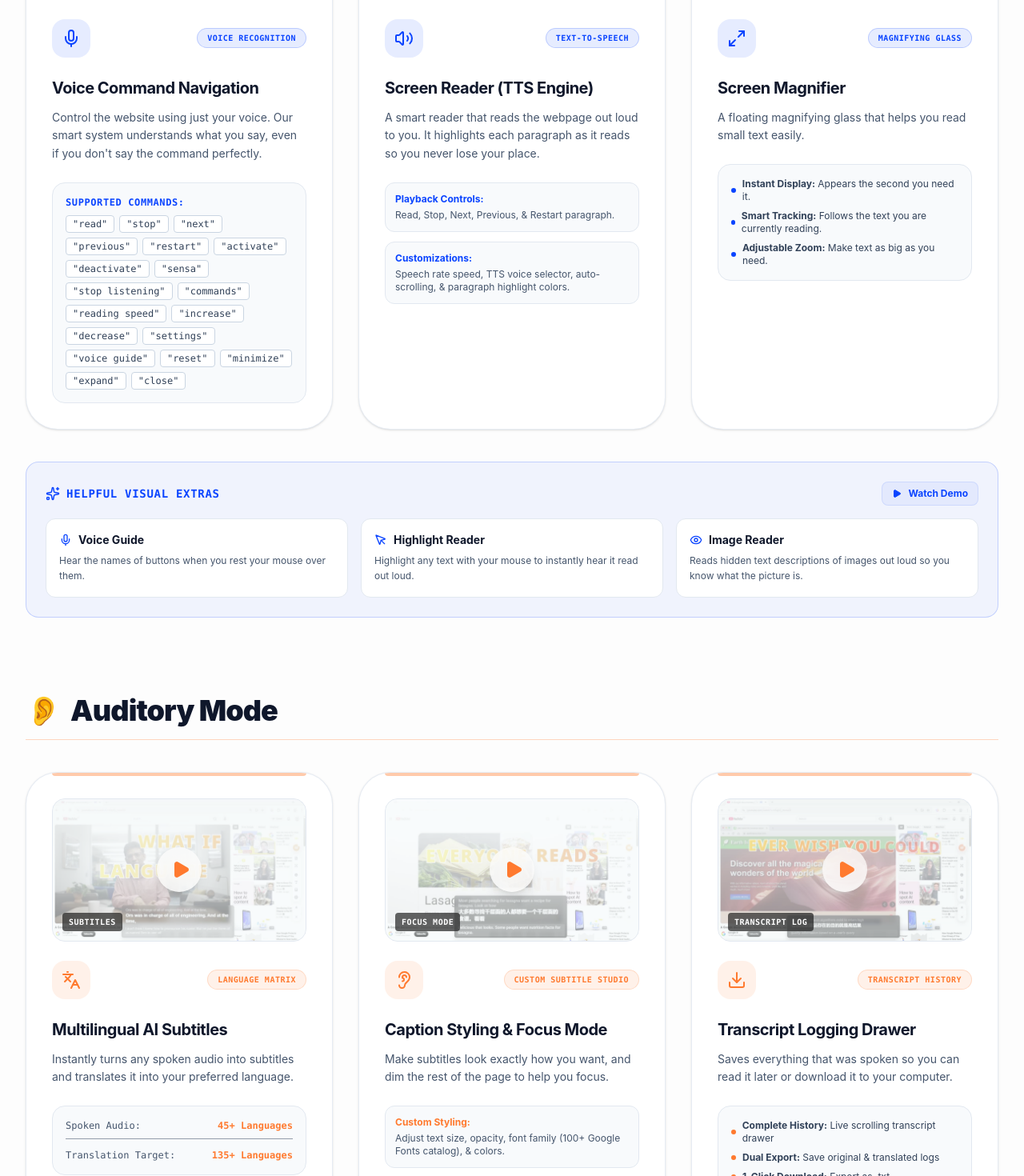
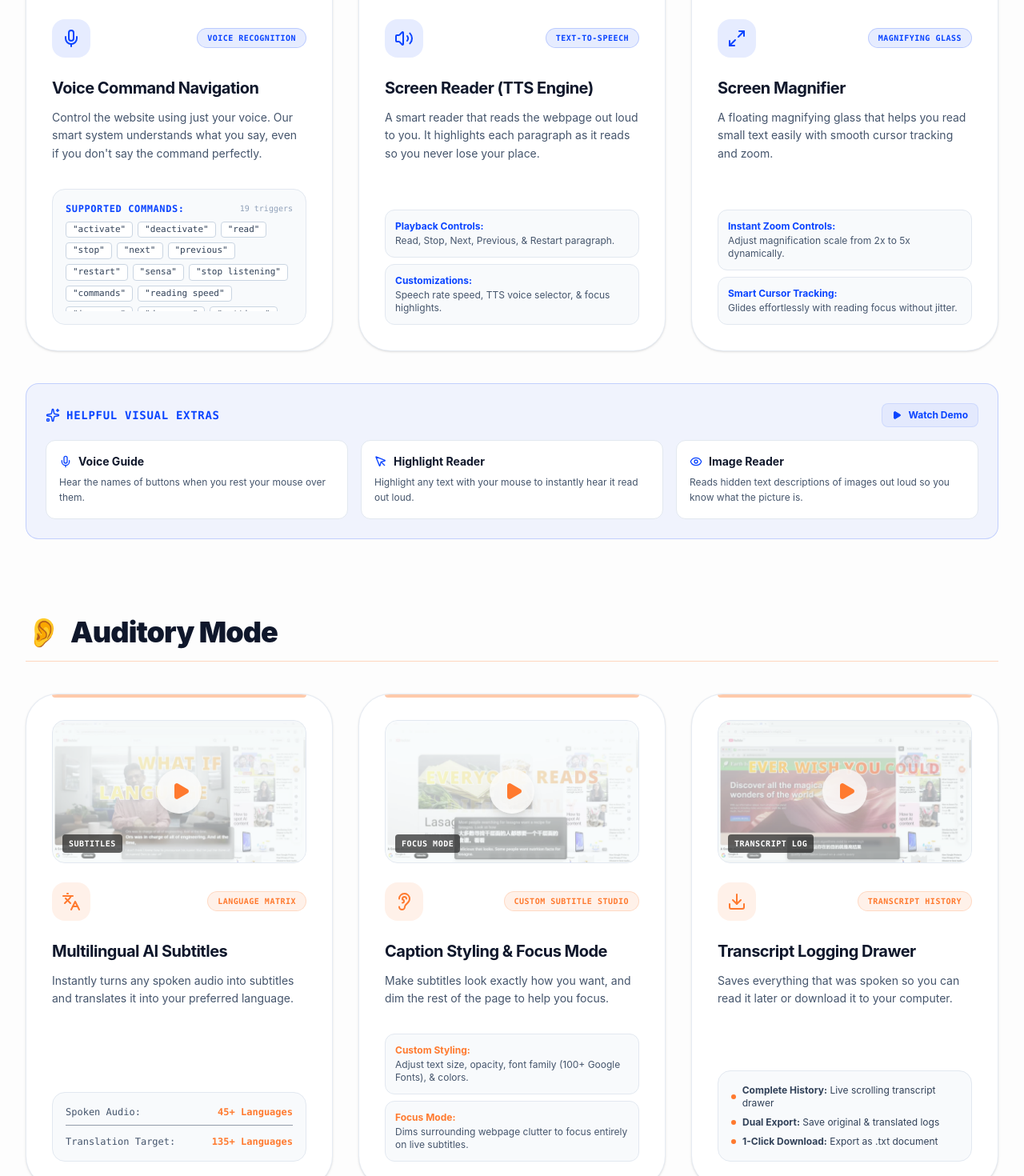
Before and after one commit to bulsu-kdlantolin/sensa-website, a React (Vite) app: page / in a window 1280 px wide. Shown: the part 3460-4930 px from the top of the page at 80% size. Built offline with nearby package versions, Linux system fonts and the light colour scheme.

Commit message:
style: rebalance feature cards layout and prioritize activate/deactivate commands

```diff
--- a/src/components/FeaturesSection.tsx
+++ b/src/components/FeaturesSection.tsx
@@ -138,17 +138,18 @@ export default function FeaturesSection({ isDark }: FeaturesSectionProps) {
             {/* Card 1: Voice Command Navigation */}
             <article
               onMouseEnter={playCardHoverSound}
-              className={`group border rounded-[2.5rem] p-6 md:p-8 flex flex-col justify-between transition-all duration-500 hover:scale-[1.02] relative overflow-hidden ${isDark
+              className={`group border rounded-[2.5rem] p-6 md:p-8 flex flex-col justify-between transition-all duration-500 hover:scale-[1.02] relative overflow-hidden h-full ${isDark
                   ? 'bg-[#161618] border-slate-800 hover:border-[#0A44FF]/70 hover:shadow-[0_0_35px_rgba(10,68,255,0.2)]'
                   : 'bg-white border-slate-200/80 shadow-sm hover:border-[#0A44FF]/50 hover:shadow-[0_12px_35px_rgba(10,68,255,0.12)]'
                 }`}
             >
               <div className="absolute top-0 left-8 right-8 h-1 rounded-b-full bg-[#0A44FF] opacity-40 group-hover:opacity-100 transition-opacity duration-300" />
-              <div>
+
+              <div className="flex flex-col flex-1">
                 <WatchDemoThumbnail onClick={() => setActiveVideo({src: '/assets/clips/voice-nav.mp4', title: 'Voice Command Navigation', theme: 'visual'})} poster="/assets/clips/posters/voice.jpg" theme="visual" isDark={isDark} label="Voice Navigation" />
                 <div className="flex items-center justify-between mb-6">
                   <div className="w-12 h-12 rounded-2xl bg-[#0A44FF]/10 text-[#0A44FF] dark:text-[#6AA2FF] flex items-center justify-center shrink-0">
-                    <Mic size={24}  aria-hidden="true"/>
+                    <Mic size={24} aria-hidden="true"/>
                   </div>
                   <span className="px-3 py-1 rounded-full text-[10px] font-mono font-bold border bg-[#0A44FF]/10 text-[#0A44FF] dark:text-[#6AA2FF] border-[#0A44FF]/20 uppercase tracking-wider">
                     Voice Recognition
@@ -160,20 +161,25 @@ export default function FeaturesSection({ isDark }: FeaturesSectionProps) {
                 <p className={`text-sm leading-relaxed mb-6 ${isDark ? 'text-slate-400' : 'text-slate-600'}`}>
                   Control the website using just your voice. Our smart system understands what you say, even if you don't say the command perfectly.
                 </p>
+              </div>
 
+              <div className="mt-auto pt-2">
                 <div className={`p-4 rounded-2xl border ${isDark ? 'bg-black/40 border-slate-800' : 'bg-slate-50 border-slate-200'}`}>
-                  <span className="text-xs font-mono font-bold text-[#0A44FF] dark:text-[#6AA2FF] uppercase tracking-wider block mb-2">
+                  <div className="flex items-center justify-between mb-2">
+                    <span className="text-xs font-mono font-bold text-[#0A44FF] dark:text-[#6AA2FF] uppercase tracking-wider">
                       Supported Commands:
                     </span>
-                  <div className="flex flex-wrap gap-1.5 font-mono text-xs">
+                    <span className="text-[10px] font-mono text-slate-400">19 triggers</span>
+                  </div>
+                  <div className="flex flex-wrap gap-1.5 font-mono text-xs max-h-28 overflow-y-auto pr-1">
                     {[
+                      '"activate"',
+                      '"deactivate"',
                       '"read"',
                       '"stop"',
                       '"next"',
                       '"previous"',
                       '"restart"',
-                      '"activate"',
-                      '"deactivate"',
                       '"sensa"',
                       '"stop listening"',
                       '"commands"',
@@ -187,7 +193,7 @@ export default function FeaturesSection({ isDark }: FeaturesSectionProps) {
                       '"expand"',
                       '"close"',
                     ].map((cmd, i) => (
-                      <span key={i} className={`px-2 py-0.5 rounded border ${isDark ? 'bg-slate-900 border-slate-700 text-slate-300' : 'bg-white border-slate-300 text-slate-700'}`}>
+                      <span key={i} className={`px-2 py-0.5 rounded border text-[11px] ${isDark ? 'bg-slate-900 border-slate-700 text-slate-300' : 'bg-white border-slate-300 text-slate-700'}`}>
                         {cmd}
                       </span>
                     ))}
@@ -199,17 +205,18 @@ export default function FeaturesSection({ isDark }: FeaturesSectionProps) {
             {/* Card 2: Screen Reader (Text-to-Speech) */}
             <article
               onMouseEnter={playCardHoverSound}
-              className={`group border rounded-[2.5rem] p-6 md:p-8 flex flex-col justify-between transition-all duration-500 hover:scale-[1.02] relative overflow-hidden ${isDark
+              className={`group border rounded-[2.5rem] p-6 md:p-8 flex flex-col justify-between transition-all duration-500 hover:scale-[1.02] relative overflow-hidden h-full ${isDark
                   ? 'bg-[#161618] border-slate-800 hover:border-[#0A44FF]/70 hover:shadow-[0_0_35px_rgba(10,68,255,0.2)]'
                   : 'bg-white border-slate-200/80 shadow-sm hover:border-[#0A44FF]/50 hover:shadow-[0_12px_35px_rgba(10,68,255,0.12)]'
                 }`}
             >
               <div className="absolute top-0 left-8 right-8 h-1 rounded-b-full bg-[#0A44FF] opacity-40 group-hover:opacity-100 transition-opacity duration-300" />
-              <div>
+
+              <div className="flex flex-col flex-1">
                 <WatchDemoThumbnail onClick={() => setActiveVideo({src: '/assets/clips/screen-reader.mp4', title: 'Screen Reader (TTS Engine)', theme: 'visual'})} poster="/assets/clips/posters/reader.jpg" theme="visual" isDark={isDark} label="Screen Reader" />
                 <div className="flex items-center justify-between mb-6">
                   <div className="w-12 h-12 rounded-2xl bg-[#0A44FF]/10 text-[#0A44FF] dark:text-[#6AA2FF] flex items-center justify-center shrink-0">
-                    <Volume2 size={24}  aria-hidden="true"/>
+                    <Volume2 size={24} aria-hidden="true"/>
                   </div>
                   <span className="px-3 py-1 rounded-full text-[10px] font-mono font-bold border bg-[#0A44FF]/10 text-[#0A44FF] dark:text-[#6AA2FF] border-[#0A44FF]/20 uppercase tracking-wider">
                     Text-to-Speech
@@ -221,16 +228,16 @@ export default function FeaturesSection({ isDark }: FeaturesSectionProps) {
                 <p className={`text-sm leading-relaxed mb-6 ${isDark ? 'text-slate-400' : 'text-slate-600'}`}>
                   A smart reader that reads the webpage out loud to you. It highlights each paragraph as it reads so you never lose your place.
                 </p>
+              </div>
 
-                <div className="space-y-3 text-xs">
+              <div className="mt-auto pt-2 space-y-2 text-xs">
                 <div className={`p-3 rounded-xl border ${isDark ? 'bg-black/40 border-slate-800' : 'bg-slate-50 border-slate-200'}`}>
-                    <span className="font-bold text-[#0A44FF] dark:text-[#6AA2FF] block mb-1">Playback Controls:</span>
+                  <span className="font-bold text-[#0A44FF] dark:text-[#6AA2FF] block mb-0.5">Playback Controls:</span>
                   <p className={`m-0 ${isDark ? 'text-slate-400' : 'text-slate-600'}`}>Read, Stop, Next, Previous, & Restart paragraph.</p>
                 </div>
                 <div className={`p-3 rounded-xl border ${isDark ? 'bg-black/40 border-slate-800' : 'bg-slate-50 border-slate-200'}`}>
-                    <span className="font-bold text-[#0A44FF] dark:text-[#6AA2FF] block mb-1">Customizations:</span>
-                    <p className={`m-0 ${isDark ? 'text-slate-400' : 'text-slate-600'}`}>Speech rate speed, TTS voice selector, auto-scrolling, & paragraph highlight colors.</p>
-                  </div>
+                  <span className="font-bold text-[#0A44FF] dark:text-[#6AA2FF] block mb-0.5">Customizations:</span>
+                  <p className={`m-0 ${isDark ? 'text-slate-400' : 'text-slate-600'}`}>Speech rate speed, TTS voice selector, & focus highlights.</p>
                 </div>
               </div>
             </article>
@@ -238,17 +245,18 @@ export default function FeaturesSection({ isDark }: FeaturesSectionProps) {
             {/* Card 3: Screen Magnifier */}
             <article
               onMouseEnter={playCardHoverSound}
-              className={`group border rounded-[2.5rem] p-6 md:p-8 flex flex-col justify-between transition-all duration-500 hover:scale-[1.02] relative overflow-hidden ${isDark
+              className={`group border rounded-[2.5rem] p-6 md:p-8 flex flex-col justify-between transition-all duration-500 hover:scale-[1.02] relative overflow-hidden h-full ${isDark
                   ? 'bg-[#161618] border-slate-800 hover:border-[#0A44FF]/70 hover:shadow-[0_0_35px_rgba(10,68,255,0.2)]'
                   : 'bg-white border-slate-200/80 shadow-sm hover:border-[#0A44FF]/50 hover:shadow-[0_12px_35px_rgba(10,68,255,0.12)]'
                 }`}
             >
               <div className="absolute top-0 left-8 right-8 h-1 rounded-b-full bg-[#0A44FF] opacity-40 group-hover:opacity-100 transition-opacity duration-300" />
-              <div>
+
+              <div className="flex flex-col flex-1">
                 <WatchDemoThumbnail onClick={() => setActiveVideo({src: '/assets/clips/magnifier.mp4', title: 'Screen Magnifier', theme: 'visual'})} poster="/assets/clips/posters/magnifier.jpg" theme="visual" isDark={isDark} label="Magnifier" />
                 <div className="flex items-center justify-between mb-6">
                   <div className="w-12 h-12 rounded-2xl bg-[#0A44FF]/10 text-[#0A44FF] dark:text-[#6AA2FF] flex items-center justify-center shrink-0">
-                    <Maximize2 size={24}  aria-hidden="true"/>
+                    <Maximize2 size={24} aria-hidden="true"/>
                   </div>
                   <span className="px-3 py-1 rounded-full text-[10px] font-mono font-bold border bg-[#0A44FF]/10 text-[#0A44FF] dark:text-[#6AA2FF] border-[#0A44FF]/20 uppercase tracking-wider">
                     Magnifying Glass
@@ -258,24 +266,18 @@ export default function FeaturesSection({ isDark }: FeaturesSectionProps) {
                   Screen Magnifier
                 </h4>
                 <p className={`text-sm leading-relaxed mb-6 ${isDark ? 'text-slate-400' : 'text-slate-600'}`}>
-                  A floating magnifying glass that helps you read small text easily.
+                  A floating magnifying glass that helps you read small text easily with smooth cursor tracking and zoom.
                 </p>
+              </div>
 
-                <div className={`p-4 rounded-2xl border ${isDark ? 'bg-black/40 border-slate-800' : 'bg-slate-50 border-slate-200'}`}>
-                  <ul className="space-y-2 text-xs m-0 p-0 list-none">
-                    <li className="flex items-center gap-2">
-                      <span className="w-1.5 h-1.5 rounded-full bg-[#0A44FF]" />
-                      <span className={isDark ? 'text-slate-300' : 'text-slate-700'}><strong>Instant Display:</strong> Appears the second you need it.</span>
-                    </li>
-                    <li className="flex items-center gap-2">
-                      <span className="w-1.5 h-1.5 rounded-full bg-[#0A44FF]" />
-                      <span className={isDark ? 'text-slate-300' : 'text-slate-700'}><strong>Smart Tracking:</strong> Follows the text you are currently reading.</span>
-                    </li>
-                    <li className="flex items-center gap-2">
-                      <span className="w-1.5 h-1.5 rounded-full bg-[#0A44FF]" />
-                      <span className={isDark ? 'text-slate-300' : 'text-slate-700'}><strong>Adjustable Zoom:</strong> Make text as big as you need.</span>
-                    </li>
-                  </ul>
+              <div className="mt-auto pt-2 space-y-2 text-xs">
+                <div className={`p-3 rounded-xl border ${isDark ? 'bg-black/40 border-slate-800' : 'bg-slate-50 border-slate-200'}`}>
+                  <span className="font-bold text-[#0A44FF] dark:text-[#6AA2FF] block mb-0.5">Instant Zoom Controls:</span>
+                  <p className={`m-0 ${isDark ? 'text-slate-400' : 'text-slate-600'}`}>Adjust magnification scale from 2x to 5x dynamically.</p>
+                </div>
+                <div className={`p-3 rounded-xl border ${isDark ? 'bg-black/40 border-slate-800' : 'bg-slate-50 border-slate-200'}`}>
+                  <span className="font-bold text-[#0A44FF] dark:text-[#6AA2FF] block mb-0.5">Smart Cursor Tracking:</span>
+                  <p className={`m-0 ${isDark ? 'text-slate-400' : 'text-slate-600'}`}>Glides effortlessly with reading focus without jitter.</p>
                 </div>
               </div>
             </article>
@@ -354,17 +356,18 @@ export default function FeaturesSection({ isDark }: FeaturesSectionProps) {
             {/* Card 1: Multilingual Language Engine */}
             <article
               onMouseEnter={playCardHoverSound}
-              className={`group border rounded-[2.5rem] p-6 md:p-8 flex flex-col justify-between transition-all duration-500 hover:scale-[1.02] relative overflow-hidden ${isDark
+              className={`group border rounded-[2.5rem] p-6 md:p-8 flex flex-col justify-between transition-all duration-500 hover:scale-[1.02] relative overflow-hidden h-full ${isDark
                   ? 'bg-[#161618] border-slate-800 hover:border-[#FF7A2F]/70 hover:shadow-[0_0_35px_rgba(255,122,47,0.2)]'
                   : 'bg-white border-slate-200/80 shadow-sm hover:border-[#FF7A2F]/50 hover:shadow-[0_12px_35px_rgba(255,122,47,0.12)]'
                 }`}
             >
               <div className="absolute top-0 left-8 right-8 h-1 rounded-b-full bg-[#FF7A2F] opacity-40 group-hover:opacity-100 transition-opacity duration-300" />
-              <div>
+
+              <div className="flex flex-col flex-1">
                 <WatchDemoThumbnail onClick={() => setActiveVideo({src: '/assets/clips/subtitles.mp4', title: 'Multilingual AI Subtitles', theme: 'auditory'})} poster="/assets/clips/posters/subtitles.jpg" theme="auditory" isDark={isDark} label="Subtitles" />
                 <div className="flex items-center justify-between mb-6">
                   <div className="w-12 h-12 rounded-2xl bg-[#FF7A2F]/10 text-[#FF7A2F] dark:text-[#FFC09B] flex items-center justify-center shrink-0">
-                    <Languages size={24}  aria-hidden="true"/>
+                    <Languages size={24} aria-hidden="true"/>
                   </div>
                   <span className="px-3 py-1 rounded-full text-[10px] font-mono font-bold border bg-[#FF7A2F]/10 text-[#FF7A2F] dark:text-[#FFC09B] border-[#FF7A2F]/20 uppercase tracking-wider">
                     Language Matrix
@@ -376,7 +379,9 @@ export default function FeaturesSection({ isDark }: FeaturesSectionProps) {
                 <p className={`text-sm leading-relaxed mb-6 ${isDark ? 'text-slate-400' : 'text-slate-600'}`}>
                   Instantly turns any spoken audio into subtitles and translates it into your preferred language.
                 </p>
+              </div>
 
+              <div className="mt-auto pt-2">
                 <div className={`p-4 rounded-2xl border ${isDark ? 'bg-black/40 border-slate-800' : 'bg-slate-50 border-slate-200'}`}>
                   <div className="space-y-3 text-xs font-mono">
                     <div className="flex justify-between items-center pb-2 border-b border-slate-700/50">
@@ -395,17 +400,18 @@ export default function FeaturesSection({ isDark }: FeaturesSectionProps) {
             {/* Card 2: Caption Styling & Focus Mode */}
             <article
               onMouseEnter={playCardHoverSound}
-              className={`group border rounded-[2.5rem] p-6 md:p-8 flex flex-col justify-between transition-all duration-500 hover:scale-[1.02] relative overflow-hidden ${isDark
+              className={`group border rounded-[2.5rem] p-6 md:p-8 flex flex-col justify-between transition-all duration-500 hover:scale-[1.02] relative overflow-hidden h-full ${isDark
                   ? 'bg-[#161618] border-slate-800 hover:border-[#FF7A2F]/70 hover:shadow-[0_0_35px_rgba(255,122,47,0.2)]'
                   : 'bg-white border-slate-200/80 shadow-sm hover:border-[#FF7A2F]/50 hover:shadow-[0_12px_35px_rgba(255,122,47,0.12)]'
                 }`}
             >
               <div className="absolute top-0 left-8 right-8 h-1 rounded-b-full bg-[#FF7A2F] opacity-40 group-hover:opacity-100 transition-opacity duration-300" />
-              <div>
+
+              <div className="flex flex-col flex-1">
                 <WatchDemoThumbnail onClick={() => setActiveVideo({src: '/assets/clips/focus.mp4', title: 'Caption Styling & Focus Mode', theme: 'auditory'})} poster="/assets/clips/posters/focus.jpg" theme="auditory" isDark={isDark} label="Focus Mode" />
                 <div className="flex items-center justify-between mb-6">
                   <div className="w-12 h-12 rounded-2xl bg-[#FF7A2F]/10 text-[#FF7A2F] dark:text-[#FFC09B] flex items-center justify-center shrink-0">
-                    <Ear size={24}  aria-hidden="true"/>
+                    <Ear size={24} aria-hidden="true"/>
                   </div>
                   <span className="px-3 py-1 rounded-full text-[10px] font-mono font-bold border bg-[#FF7A2F]/10 text-[#FF7A2F] dark:text-[#FFC09B] border-[#FF7A2F]/20 uppercase tracking-wider">
                     Custom Subtitle Studio
@@ -417,16 +423,16 @@ export default function FeaturesSection({ isDark }: FeaturesSectionProps) {
                 <p className={`text-sm leading-relaxed mb-6 ${isDark ? 'text-slate-400' : 'text-slate-600'}`}>
                   Make subtitles look exactly how you want, and dim the rest of the page to help you focus.
                 </p>
+              </div>
 
-                <div className="space-y-3 text-xs">
+              <div className="mt-auto pt-2 space-y-2 text-xs">
                 <div className={`p-3 rounded-xl border ${isDark ? 'bg-black/40 border-slate-800' : 'bg-slate-50 border-slate-200'}`}>
-                    <span className="font-bold text-[#FF7A2F] dark:text-[#FFC09B] block mb-1">Custom Styling:</span>
-                    <p className={`m-0 ${isDark ? 'text-slate-400' : 'text-slate-600'}`}>Adjust text size, opacity, font family (100+ Google Fonts catalog), & colors.</p>
+                  <span className="font-bold text-[#FF7A2F] dark:text-[#FFC09B] block mb-0.5">Custom Styling:</span>
+                  <p className={`m-0 ${isDark ? 'text-slate-400' : 'text-slate-600'}`}>Adjust text size, opacity, font family (100+ Google Fonts), & colors.</p>
                 </div>
                 <div className={`p-3 rounded-xl border ${isDark ? 'bg-black/40 border-slate-800' : 'bg-slate-50 border-slate-200'}`}>
-                    <span className="font-bold text-[#FF7A2F] dark:text-[#FFC09B] block mb-1">Focus Mode:</span>
-                    <p className={`m-0 ${isDark ? 'text-slate-400' : 'text-slate-600'}`}>Dims surrounding webpage clutter to focus entirely on live audio subtitles.</p>
-                  </div>
+                  <span className="font-bold text-[#FF7A2F] dark:text-[#FFC09B] block mb-0.5">Focus Mode:</span>
+                  <p className={`m-0 ${isDark ? 'text-slate-400' : 'text-slate-600'}`}>Dims surrounding webpage clutter to focus entirely on live subtitles.</p>
                 </div>
               </div>
             </article>
@@ -434,17 +440,18 @@ export default function FeaturesSection({ isDark }: FeaturesSectionProps) {
             {/* Card 3: Transcript Logging Drawer */}
             <article
               onMouseEnter={playCardHoverSound}
-              className={`group border rounded-[2.5rem] p-6 md:p-8 flex flex-col justify-between transition-all duration-500 hover:scale-[1.02] relative overflow-hidden ${isDark
+              className={`group border rounded-[2.5rem] p-6 md:p-8 flex flex-col justify-between transition-all duration-500 hover:scale-[1.02] relative overflow-hidden h-full ${isDark
                   ? 'bg-[#161618] border-slate-800 hover:border-[#FF7A2F]/70 hover:shadow-[0_0_35px_rgba(255,122,47,0.2)]'
                   : 'bg-white border-slate-200/80 shadow-sm hover:border-[#FF7A2F]/50 hover:shadow-[0_12px_35px_rgba(255,122,47,0.12)]'
                 }`}
             >
               <div className="absolute top-0 left-8 right-8 h-1 rounded-b-full bg-[#FF7A2F] opacity-40 group-hover:opacity-100 transition-opacity duration-300" />
-              <div>
+
+              <div className="flex flex-col flex-1">
                 <WatchDemoThumbnail onClick={() => setActiveVideo({src: '/assets/clips/transcript.mp4', title: 'Transcript Logging Drawer', theme: 'auditory'})} poster="/assets/clips/posters/transcript.jpg" theme="auditory" isDark={isDark} label="Transcript Log" />
                 <div className="flex items-center justify-between mb-6">
                   <div className="w-12 h-12 rounded-2xl bg-[#FF7A2F]/10 text-[#FF7A2F] dark:text-[#FFC09B] flex items-center justify-center shrink-0">
-                    <Download size={24}  aria-hidden="true"/>
+                    <Download size={24} aria-hidden="true"/>
                   </div>
                   <span className="px-3 py-1 rounded-full text-[10px] font-mono font-bold border bg-[#FF7A2F]/10 text-[#FF7A2F] dark:text-[#FFC09B] border-[#FF7A2F]/20 uppercase tracking-wider">
                     Transcript History
@@ -456,7 +463,9 @@ export default function FeaturesSection({ isDark }: FeaturesSectionProps) {
                 <p className={`text-sm leading-relaxed mb-6 ${isDark ? 'text-slate-400' : 'text-slate-600'}`}>
                   Saves everything that was spoken so you can read it later or download it to your computer.
                 </p>
+              </div>
 
+              <div className="mt-auto pt-2">
                 <div className={`p-4 rounded-2xl border ${isDark ? 'bg-black/40 border-slate-800' : 'bg-slate-50 border-slate-200'}`}>
                   <ul className="space-y-2 text-xs m-0 p-0 list-none">
                     <li className="flex items-center gap-2">
@@ -469,7 +478,7 @@ export default function FeaturesSection({ isDark }: FeaturesSectionProps) {
                     </li>
                     <li className="flex items-center gap-2">
                       <span className="w-1.5 h-1.5 rounded-full bg-[#FF7A2F]" />
-                      <span className={isDark ? 'text-slate-300' : 'text-slate-700'}><strong>1-Click Download:</strong> Export as .txt</span>
+                      <span className={isDark ? 'text-slate-300' : 'text-slate-700'}><strong>1-Click Download:</strong> Export as .txt document</span>
                     </li>
                   </ul>
                 </div>
```
Lines whose indentation alone changed are shown as unchanged.
